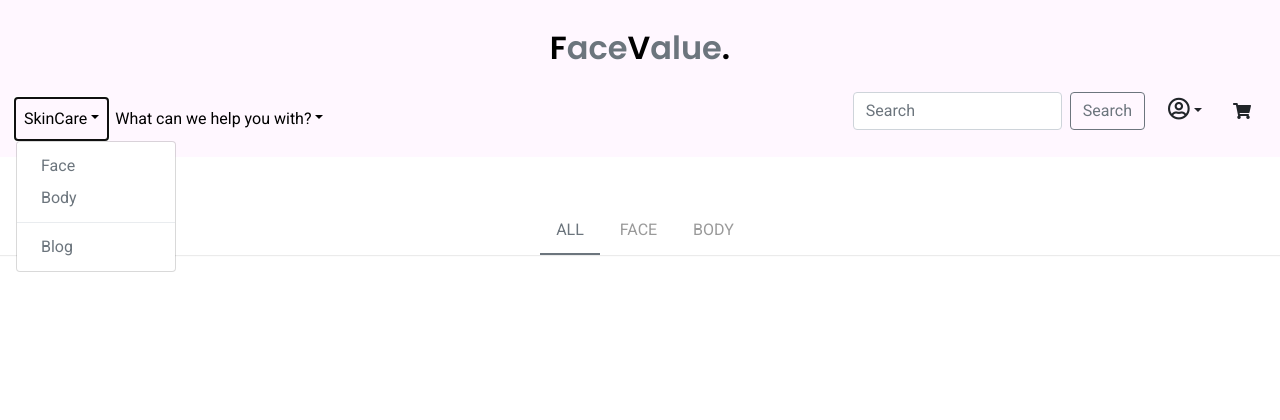
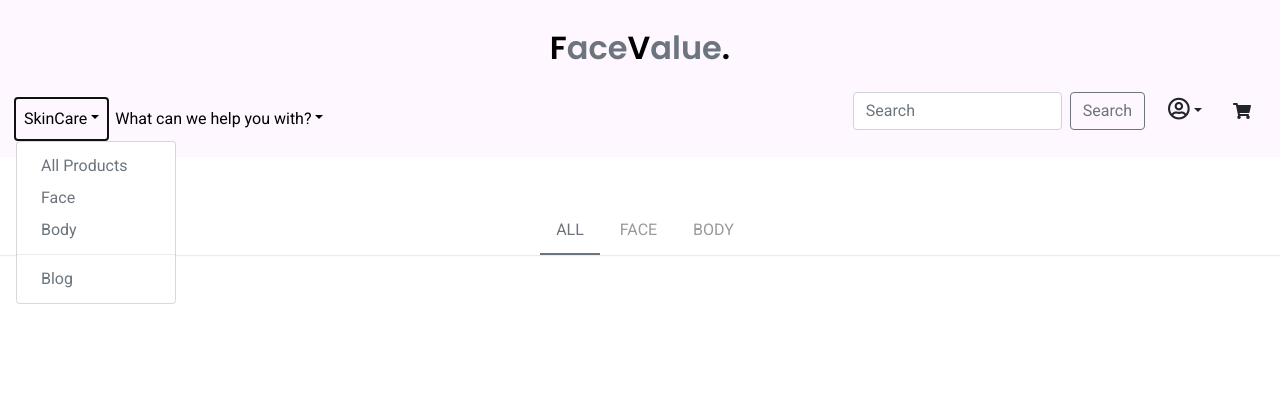
Before and after one commit to MelBiggs/fullstack-frameworks-project, a Django app: page /products/ in a window 1280 px wide, after a click on "SkinCare". Shown: the top 420 px of the page. Run offline with Django 3.2, Linux system fonts and the light colour scheme; data that the repository does not hold is empty; some libraries are stand-ins or nearby versions; grey boxes are pictures that could not be loaded.

Commit message:
Added Face and Body categories to Product model and updated nvbar and products filtering

```diff
--- a/products/models.py
+++ b/products/models.py
@@ -34,7 +34,7 @@ class Product(models.Model):
 
     name = models.CharField(max_length=254, default='')
     price = models.DecimalField(max_digits=6, decimal_places=2)
-    # category = models.CharField(choices=CATEGORY_CHOICES, max_length=2)
+    category = models.CharField(choices=CATEGORY_CHOICES, max_length=2, default='F')
     # label = models.CharField(choices=LABEL_CHOICES, max_length=1)
     # slug = models.SlugField()
     description = models.TextField()
--- a/products/templates/products.html
+++ b/products/templates/products.html
@@ -11,9 +11,9 @@
 				<li class="placeholder">
 					<a data-type="all" href="#">All</a> <!-- selected option on mobile -->
 				</li>
-				<li class="filter"><a class="selected" href="#" data-type="all">All</a></li>
-				<li class="filter" data-filter=".color-1"><a href="#" data-type="color-1">Face</a></li>
-				<li class="filter" data-filter=".color-2"><a href="#" data-type="color-2">Body</a></li>
+				<li class="filter"><a class="selected" href="{% url 'products' %}" data-type="all">All</a></li>
+				<li class="filter" data-filter=".color-1"><a href="{% url 'face_products' %}" data-type="color-1">Face</a></li>
+				<li class="filter" data-filter=".color-2"><a href="{% url 'body_products' %}" data-type="color-2">Body</a></li>
 			</ul>
 		</div>
 	</div>
--- a/products/urls.py
+++ b/products/urls.py
@@ -1,6 +1,8 @@
 from django.conf.urls import url
-from .views import all_products
+from .views import all_products, face_products, body_products
 
 urlpatterns = [
     url(r'^$', all_products, name='products'),
+    url(r'^face', face_products, name='face_products'),
+    url(r'^body', body_products, name='body_products'),
 ]
--- a/products/views.py
+++ b/products/views.py
@@ -5,3 +5,13 @@ from .models import Product
 def all_products(request):
     products = Product.objects.all()
     return render(request, "products.html", {"products": products})
+
+
+def face_products(request):
+    products = Product.objects.all().filter(category='F')
+    return render(request, "products.html", {"products": products})
+
+
+def body_products(request):
+    products = Product.objects.all().filter(category='B')
+    return render(request, "products.html", {"products": products})
--- a/templates/base.html
+++ b/templates/base.html
@@ -50,8 +50,9 @@
 							SkinCare
 						</a>
 						<div class="dropdown-menu" aria-labelledby="navbarDropdown">
-							<a class="dropdown-item" href="{% url 'products' %}">Face</a>
-							<a class="dropdown-item" href="#">Body</a>
+                        	<a class="dropdown-item" href="{% url 'products' %}">All Products</a>
+							<a class="dropdown-item" href="{% url 'face_products' %}">Face</a>
+							<a class="dropdown-item" href="{% url 'body_products' %}">Body</a>
 							<div class="dropdown-divider"></div>
 							<a class="dropdown-item" href="{% url 'get_posts' %}">Blog</a>
 						</div>
```
Also changed, not shown: accounts/views.py (line endings or trailing spaces), products/migrations/0002_product_category.py (added).
